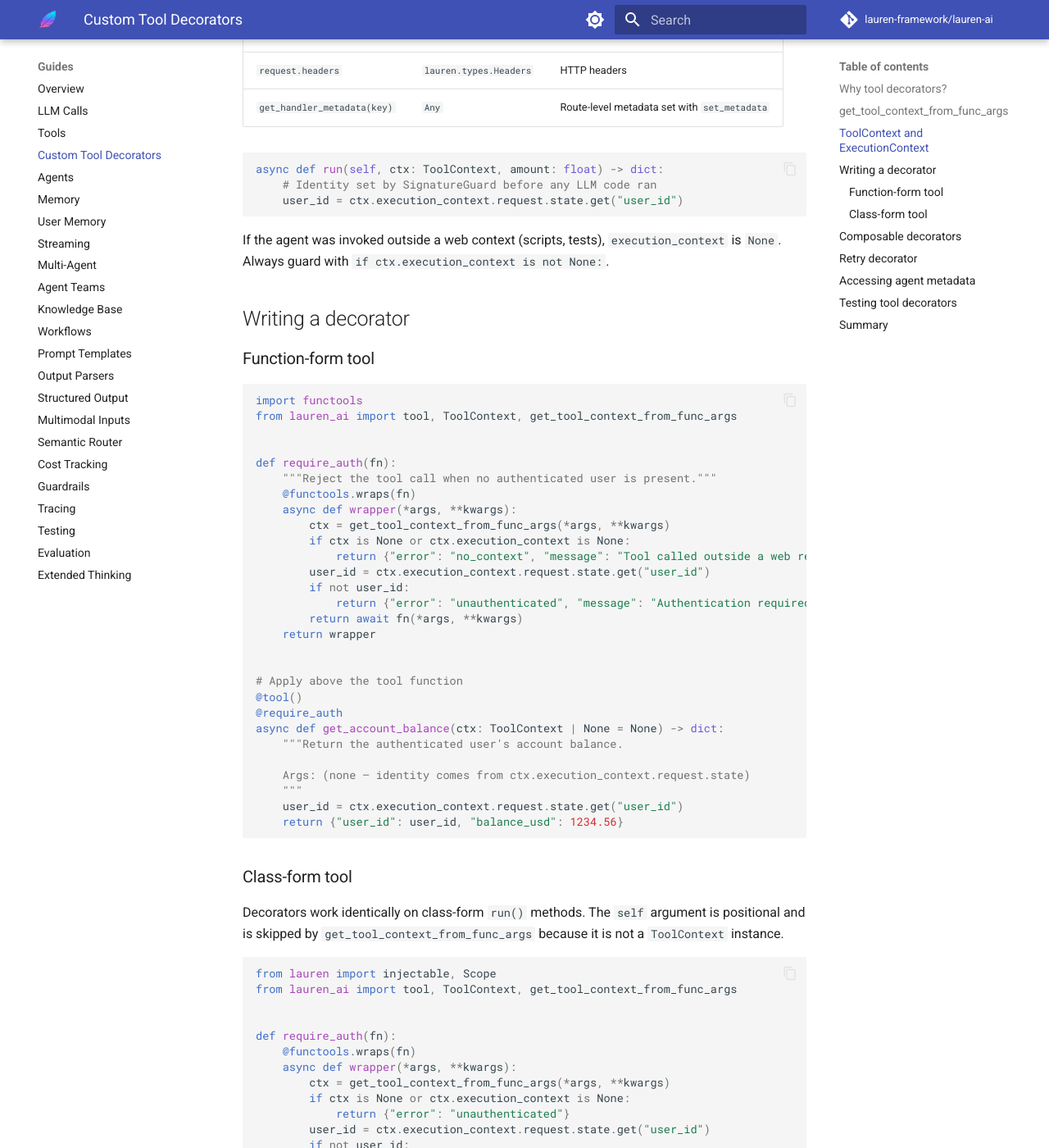
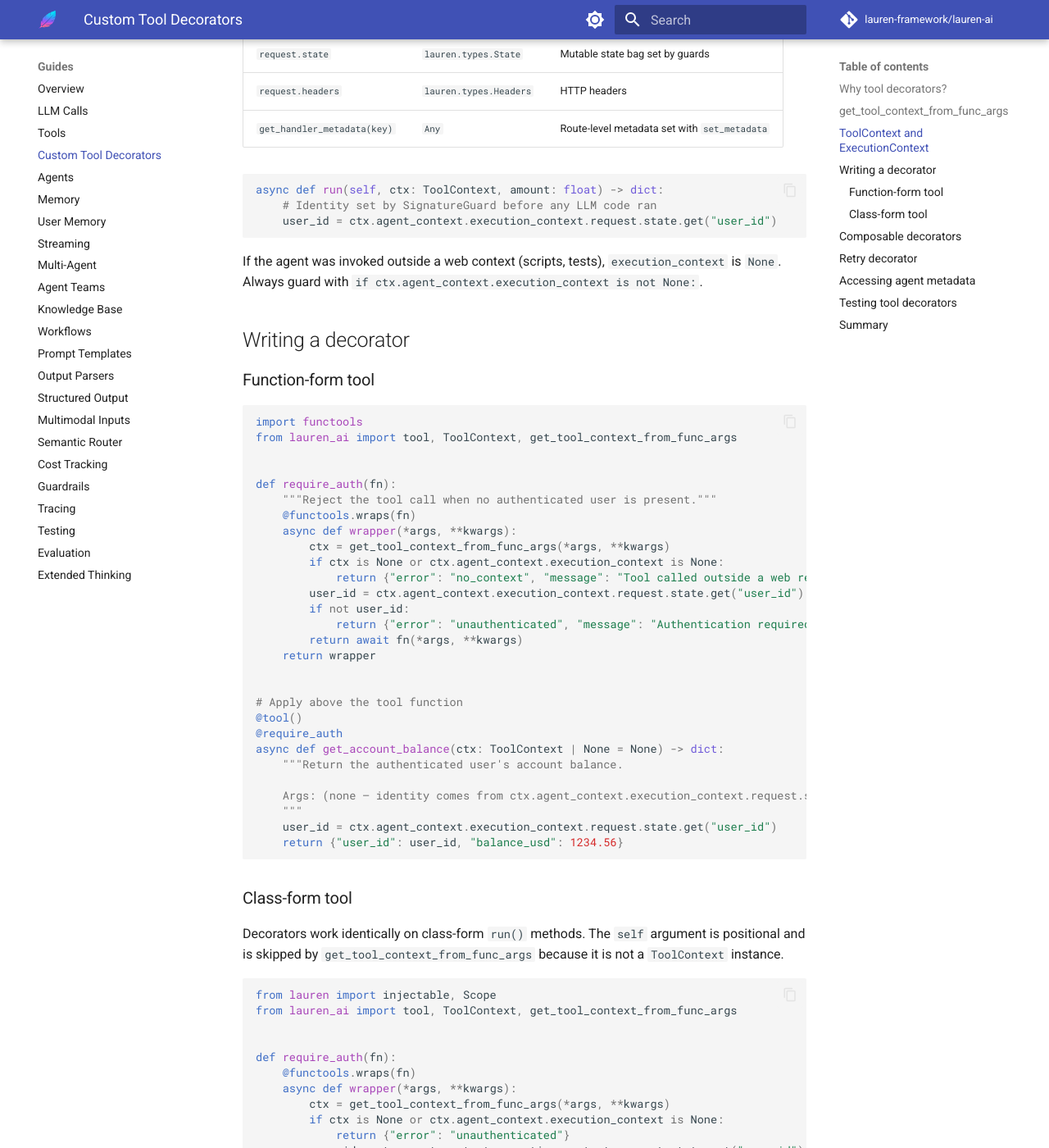
Before and after one commit to lauren-framework/lauren-ai, an MkDocs documentation site: the page built from docs/guides/tool-decorators.md, in a window 1280 px wide and 1400 px high, scrolled down 1289 px. Shown: the whole window at 82% size. Built offline with MkDocs 1.6.1 and Material for MkDocs 9.7.7, drawn with Linux system fonts in a browser that asks for light colours; comment, search, counter and statistics services are not loaded; some of the changed text lies outside the part shown.

Commit message:
feat: new feat tool meta and tool ctx new fields

````diff
--- a/docs/guides/tool-decorators.md
+++ b/docs/guides/tool-decorators.md
@@ -19,7 +19,7 @@
 - **Composable**: stack `@require_auth`, `@require_scope("billing")`, and
   `@audit_log` on the same tool just like HTTP guards on a controller.
 - **Reusable**: write once, apply to any function-form or class-form tool.
-- **Context-aware**: `ToolContext.execution_context` carries the same
+- **Context-aware**: `ToolContext.agent_context.execution_context` carries the same
   `ExecutionContext` that guards and controllers use, giving tool decorators
   access to `request.state`, headers, and the full Lauren DI graph.
 
@@ -40,7 +40,7 @@
 
 ## `ToolContext` and `ExecutionContext`
 
-`ToolContext.execution_context` is the Lauren `ExecutionContext` that flowed
+`ToolContext.agent_context.execution_context` is the Lauren `ExecutionContext` that flowed
 from the HTTP handler through the `AgentRunner.run(..., execution_context=ec)`
 call.  It exposes:
 
@@ -54,11 +54,11 @@
 ```python
 async def run(self, ctx: ToolContext, amount: float) -> dict:
     # Identity set by SignatureGuard before any LLM code ran
-    user_id = ctx.execution_context.request.state.get("user_id")
+    user_id = ctx.agent_context.execution_context.request.state.get("user_id")
 ```
 
 If the agent was invoked outside a web context (scripts, tests), `execution_context`
-is `None`.  Always guard with `if ctx.execution_context is not None:`.
+is `None`.  Always guard with `if ctx.agent_context.execution_context is not None:`.
 
 ## Writing a decorator
 
@@ -74,9 +74,9 @@
     @functools.wraps(fn)
     async def wrapper(*args, **kwargs):
         ctx = get_tool_context_from_func_args(*args, **kwargs)
-        if ctx is None or ctx.execution_context is None:
+        if ctx is None or ctx.agent_context.execution_context is None:
             return {"error": "no_context", "message": "Tool called outside a web request"}
-        user_id = ctx.execution_context.request.state.get("user_id")
+        user_id = ctx.agent_context.execution_context.request.state.get("user_id")
         if not user_id:
             return {"error": "unauthenticated", "message": "Authentication required"}
         return await fn(*args, **kwargs)
@@ -89,9 +89,9 @@
 async def get_account_balance(ctx: ToolContext | None = None) -> dict:
     """Return the authenticated user's account balance.
 
-    Args: (none — identity comes from ctx.execution_context.request.state)
+    Args: (none — identity comes from ctx.agent_context.execution_context.request.state)
     """
-    user_id = ctx.execution_context.request.state.get("user_id")
+    user_id = ctx.agent_context.execution_context.request.state.get("user_id")
     return {"user_id": user_id, "balance_usd": 1234.56}
 ```
 
@@ -110,9 +110,9 @@
     @functools.wraps(fn)
     async def wrapper(*args, **kwargs):
         ctx = get_tool_context_from_func_args(*args, **kwargs)
-        if ctx is None or ctx.execution_context is None:
+        if ctx is None or ctx.agent_context.execution_context is None:
             return {"error": "unauthenticated"}
-        user_id = ctx.execution_context.request.state.get("user_id")
+        user_id = ctx.agent_context.execution_context.request.state.get("user_id")
         if not user_id:
             return {"error": "unauthenticated"}
         return await fn(*args, **kwargs)
@@ -133,7 +133,7 @@
 
     @require_auth
     async def run(self, ctx: ToolContext, to_user: str, amount: float) -> dict:
-        from_user = ctx.execution_context.request.state.get("user_id")
+        from_user = ctx.agent_context.execution_context.request.state.get("user_id")
         result = await self._db.transfer(from_user=from_user, to_user=to_user, amount=amount)
         return {"tx_id": result.tx_id, "amount": amount}
 ```
@@ -162,9 +162,9 @@
         @functools.wraps(fn)
         async def wrapper(*args, **kwargs):
             ctx = get_tool_context_from_func_args(*args, **kwargs)
-            if ctx is None or ctx.execution_context is None:
+            if ctx is None or ctx.agent_context.execution_context is None:
                 return {"error": f"scope_required:{required.value}"}
-            granted_str = ctx.execution_context.request.state.get("scope", "read")
+            granted_str = ctx.agent_context.execution_context.request.state.get("scope", "read")
             granted = Scope(granted_str)
             if _SCOPE_LEVEL[granted] < _SCOPE_LEVEL[required]:
                 return {"error": "forbidden", "required": required.value, "granted": granted.value}
@@ -181,8 +181,8 @@
             ctx = get_tool_context_from_func_args(*args, **kwargs)
             result = await fn(*args, **kwargs)
             user_id = (
-                ctx.execution_context.request.state.get("user_id")
-                if ctx and ctx.execution_context
+                ctx.agent_context.execution_context.request.state.get("user_id")
+                if ctx and ctx.agent_context.execution_context
                 else "anonymous"
             )
             print(f"[AUDIT] action={action} user={user_id} result={result}")
@@ -331,8 +331,8 @@
 | Building block | Purpose |
 |---|---|
 | `get_tool_context_from_func_args(*args, **kwargs)` | Extract `ToolContext` from any decorator's argument list |
-| `ctx.execution_context.request.state` | Access guard-verified identity and other HTTP state |
-| `ctx.execution_context.request.headers` | Read request headers inside a tool |
+| `ctx.agent_context.execution_context.request.state` | Access guard-verified identity and other HTTP state |
+| `ctx.agent_context.execution_context.request.headers` | Read request headers inside a tool |
 | `ctx.get_metadata(key)` | Read agent-level metadata set by other tools or the runner |
 | `ctx.state` | Per-run mutable state bag for carrying data between tool calls |
 | `@functools.wraps(fn)` | Preserve the original function's signature (required — the tool executor inspects it) |
````
Also changed, not shown: AGENTS.md (+27 -0 lines), CHANGELOG.md (+50 -0 lines), CLAUDE.md (+9 -5 lines), docs/generated-reference/agents.md (+1 -1 lines), docs/guides/lauren-integration.md (+6 -6 lines), docs/reference/tools.md (+23 -4 lines), 7 other files.
